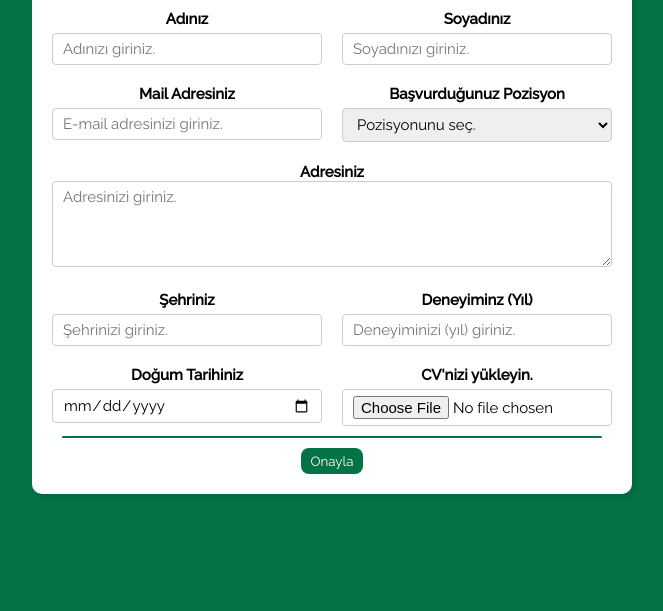
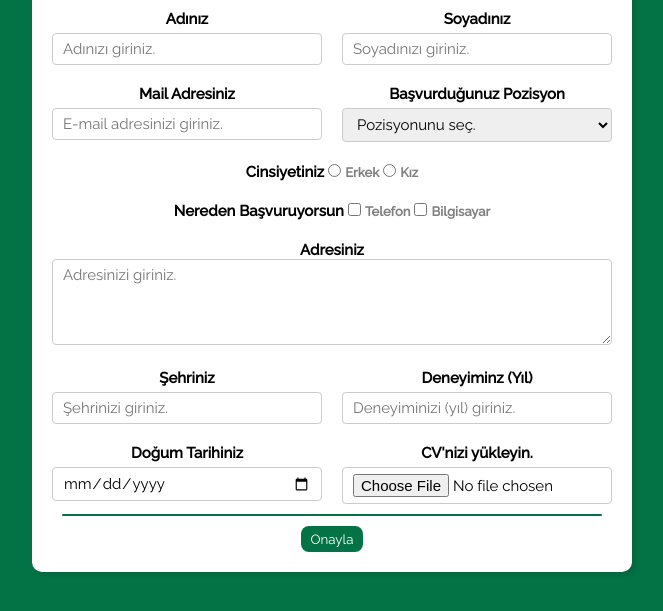
Before and after one commit to yigitkocacoban/UstBand, a plain HTML site: page assignment-3/index.html in a window 1280 px wide. Shown: the part 129-740 px from the top of the page, without its empty margins (308-971 px from the left). Drawn offline with Linux system fonts and the light colour scheme.

Commit message:
Add files via upload

```diff
--- a/assignment-3/index.html
+++ b/assignment-3/index.html
@@ -61,6 +61,20 @@
               </select>
             </div>
             <div class="textarea_control">
+              <label for="address" class="cinsiyetiniz">Cinsiyetiniz</label>
+              <input type="radio" name="radio" id="radio"/>
+              <label for="" class="ad">Erkek</label>
+              <input type="radio" name="radio" id="radio" />
+              <label for="" class="ad">Kız</label>
+            </div>
+            <div class="textarea_control">
+              <label for="address" class="cinsiyetiniz">Nereden Başvuruyorsun</label>
+              <input type="checkbox" name="checkbox" id="checkbox">
+              <label for="" class="ad">Telefon</label>
+              <input type="checkbox" name="checkbox" id="checkbox">
+              <label for="" class="ad">Bilgisayar</label>
+            </div>
+            <div class="textarea_control">
               <label for="address">Adresiniz</label>
               <textarea
                 name="address"
@@ -95,7 +109,7 @@
               <input type="date" value="24-05-2022" id="date" name="date" />
             </div>
             <div class="form_control">
-              <label for="upload">CV'nizi yükleyin.</label>
+              <label for="">CV'nizi yükleyin.</label>
               <input type="file" id="upload" name="upload" required />
             </div>
           </div>
--- a/assignment-3/style.css
+++ b/assignment-3/style.css
@@ -93,3 +93,8 @@ button:hover {
   border-radius: 10px;
   margin: 10px;
 }
+
+.ad{
+  font-size: small;
+  color: gray;
+}
```
